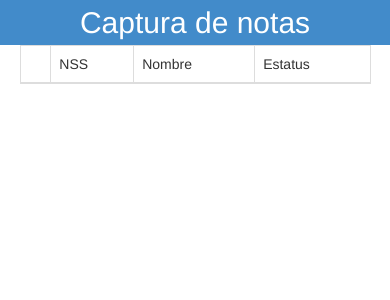
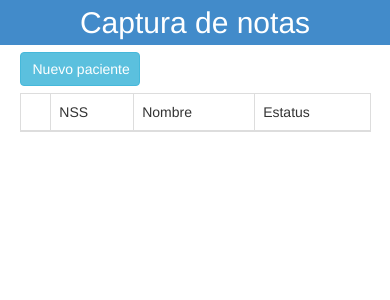
Before and after one commit to Dante7/NotasMedicas, a Django app: page /busqueda/ in a window 390 px wide. Shown: the top 300 px of the page. Run offline with Django 3.2, Linux system fonts and the light colour scheme; the visitor is signed in with stand-in values (Sample User, id 1); data that the repository does not hold is empty; some libraries are stand-ins or nearby versions.

Commit message:
Last responsive

```diff
--- a/NotasMedicas/NotasMedicas/static/css/estilos.css
+++ b/NotasMedicas/NotasMedicas/static/css/estilos.css
@@ -14,16 +14,22 @@
 
 }
 
-#busqueda
-{
-	margin: auto;
-}
 
 h2
 {
 	text-align: center;
 	margin:auto;
 	padding: 0.2em 0 0.2em 0;
+}
+#cuerpo
+{
+	margin: auto;
+}
+
+#btnNuevo
+{
+	margin:0.5em 0 0.5em 0;
+
 }
 
 @media screen and (min-width: 800px) {
@@ -36,9 +42,14 @@ h2
 		{
 			width:50%;
 		}
-	#busqueda
+	#cuerpo
 		{
 			width: 70%;
+		}
+	#btnNuevo
+		{
+			width: 180px;
+
 		}
 }
 
@@ -52,9 +63,14 @@ h2
 		{
 			width:90%;
 		}
-	#busqueda
+	#cuerpo
 		{
 			width: 90%;
+		}
+	#btnNuevo
+		{
+			width: 120px;
+
 		}
 }
 
--- a/NotasMedicas/NotasMedicas/templates/busqueda.html
+++ b/NotasMedicas/NotasMedicas/templates/busqueda.html
@@ -2,6 +2,8 @@
 
 {% block captura  %}
 	<h2 class="bg-primary">Captura de notas</h2>
+	<section id="cuerpo">
+		<button type="button" class="btn btn-info" id="btnNuevo">Nuevo paciente</button>
 		<table class="table table-responsive table-bordered" id="busqueda">
 			<thead>
 				<th>
@@ -10,6 +12,7 @@
 					<td>Estatus</td>
 				</th>
 			</thead>
+			<tbody>
 				{% for registro in datos %}
 					<tr>
 						<td>{{registro.nss}}</td>
@@ -17,5 +20,7 @@
 						<td>{{registro.id}}</td>
 					</tr>
 				{% endfor %}
+			</tbody>
 		</table>
+	</section>
 {% endblock %}
```
Lines whose indentation alone changed are shown as unchanged.
